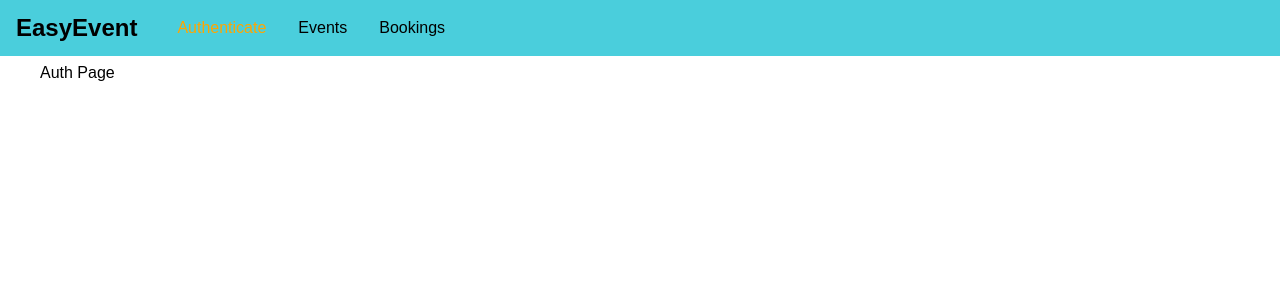
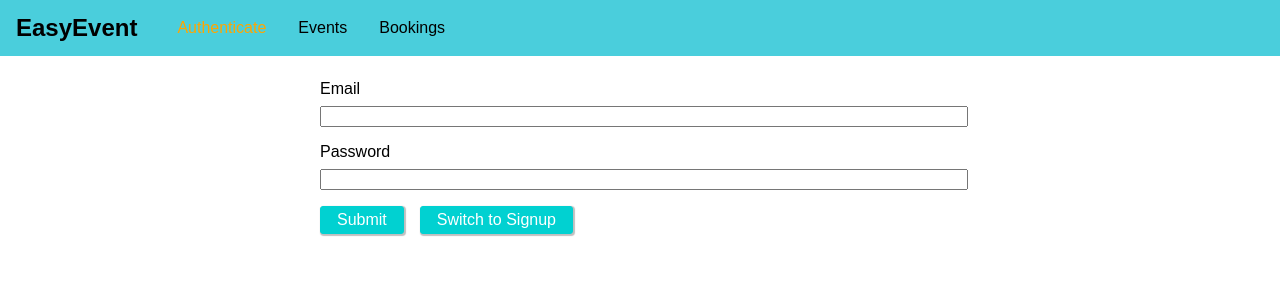
Before and after one commit to AnKlim/graphql-react-node-mongo, a React (Create React App) app in the folder frontend/: page /auth in a window 1280 px wide. Shown: the top 300 px of the page. Built offline with nearby package versions, Linux system fonts and the light colour scheme; the HTML template or start-up script is replaced by a standard one.

Commit message:
Hitting the API

```diff
--- /dev/null
+++ b/frontend/src/pages/Auth.css
@@ -0,0 +1,37 @@
+.auth-form {
+    width: 40rem;
+    max-width: 80%;
+    margin: 5rem auto;
+}
+
+.form-control label,
+.form-control input {
+    width: 100%;
+    display: block;
+}
+
+.form-control label {
+    margin-bottom: 0.5rem;
+}
+
+.form-control {
+    margin-bottom: 1rem;
+}
+
+.form-actions button {
+    background: #01d1d1;
+    font: inherit;
+    border: 1px solid #01d1d1;
+    border-radius: 3px;
+    padding: 0.25rem 1rem;
+    margin-right:1rem;
+    box-shadow: 1px 1px 1px 1px rgba(0, 0, 0, 0.25);
+    color: white;
+    cursor: pointer;
+}
+
+.form-actions button:hover,
+.form-actions button:active {
+    background: #01a7a7;
+    border: 1px solid #01a7a7;
+}
--- a/frontend/src/pages/Auth.js
+++ b/frontend/src/pages/Auth.js
@@ -1,9 +1,75 @@
-import React from "react";
+import React, { useRef, useState } from "react";
+
+import "./Auth.css";
 
 const AuthPage = () => {
 
+    const [isLogin, setLogin] = useState(true);
+    const email = useRef('');
+    const password = useRef('');
+
+    const submitHeader = (event) => {
+        event && event.preventDefault();
+        const emailValue = email?.current.value;
+        const passwordValue = password?.current.value;
+        if(!emailValue.length || !passwordValue.length) {
+            return;
+        }
+
+        let requestBody = {
+            query: `
+                query {
+                    login(email: "${emailValue}", password: "${passwordValue}") {
+                        userId
+                        token
+                        tokenExpiration
+                    }
+                }
+            `
+        };
+
+        if(!isLogin) {
+            requestBody = {
+                query: `
+                    mutation {
+                        createUser(userInput: {email: "${emailValue}", password: "${passwordValue}"}) {
+                            _id
+                            email
+                        }
+                    }
+                `
+            };
+        }
+
+        fetch("http://localhost:8000/graphql", {
+            method: 'POST',
+            body: JSON.stringify(requestBody),
+            headers: {'Content-Type': 'application/json'}
+        }).then(res => {
+            if(res.status !== 200 && res.status !== 201) {
+                throw new Error('Failed!');
+            }
+            return res.json();
+        }).catch(err => {
+            console.log(err);
+        })
+    }
+
     return (
-        <div>Auth Page</div>
+        <form className="auth-form" onSubmit={submitHeader}>
+            <div className="form-control">
+                <label htmlFor="email">Email</label>
+                <input type="email" id="email" ref={email}></input>
+            </div>
+            <div className="form-control">
+                <label htmlFor="password">Password</label>
+                <input type="password" id="password" ref={password}></input>
+            </div>
+            <div className="form-actions">
+                <button type="submit">Submit</button>
+                <button type="button" onClick={() => setLogin(!isLogin)}>Switch to {isLogin ? 'Signup' : 'Login'}</button>
+            </div>
+        </form>
     )
 }
 
```
Also changed, not shown: 1 other file (tests, documents, lock files or other folders).
